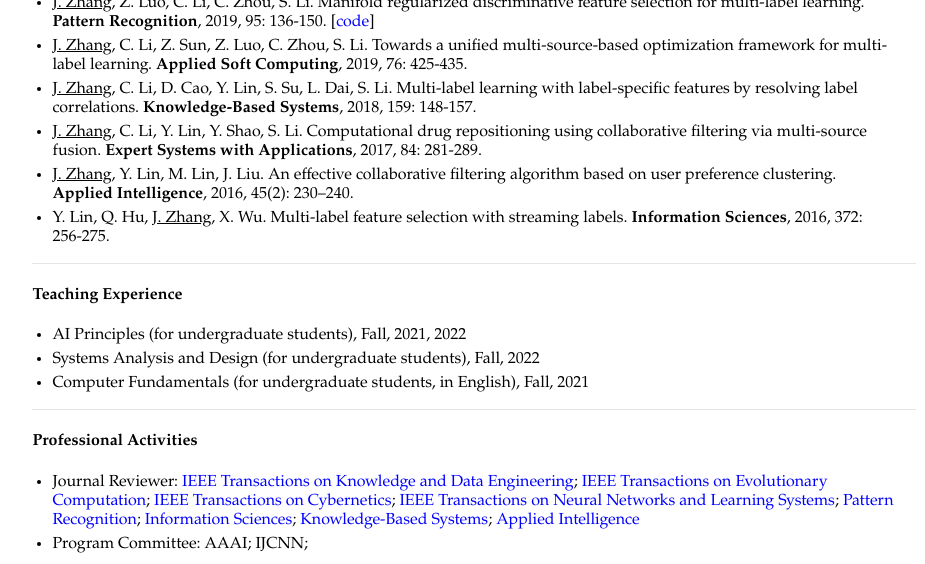
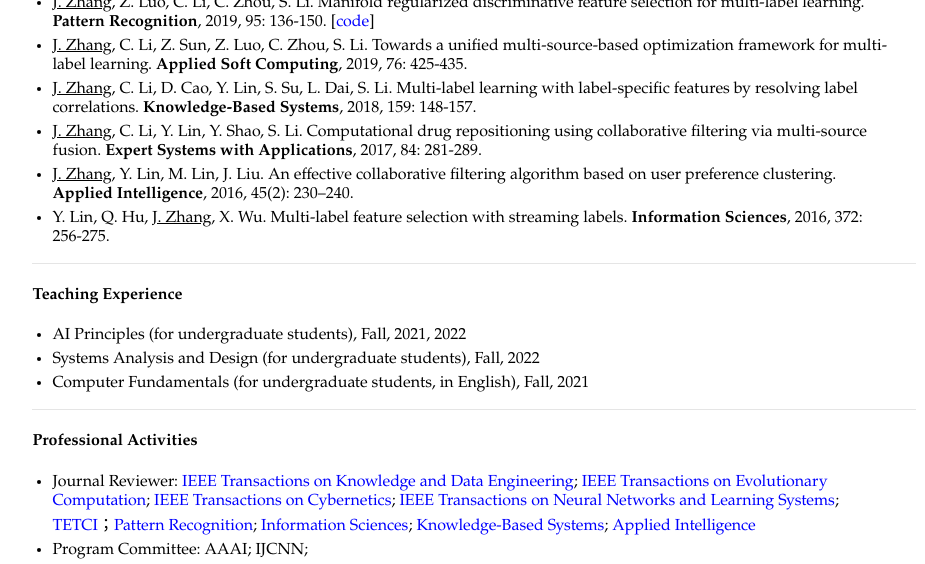
Before and after one commit to jiazhang-ml/jiazhang-ml.github.io, a Jekyll site: the page built from index.md, in a window 1280 px wide and 900 px high, scrolled down 778 px, cut to the strip 0-564 px from the top of the window. Shown: the whole strip, without its empty margins (166-1091 px from the left). Built offline with Jekyll 4.4.1, drawn with Linux system fonts in a browser that asks for light colours.

Commit message:
Update index.md

```diff
--- a/index.md
+++ b/index.md
@@ -43,5 +43,5 @@ I received the Ph.D. degree from the School of Informatics, Xiamen University, X
 ---
 
 #### Professional Activities
-* Journal Reviewer: [IEEE Transactions on Knowledge and Data Engineering](https://mc.manuscriptcentral.com/tkde-cs); [IEEE Transactions on Evolutionary Computation](https://mc.manuscriptcentral.com/tevc-ieee); [IEEE Transactions on Cybernetics](https://mc.manuscriptcentral.com/cyb-ieee); [IEEE Transactions on Neural Networks and Learning Systems](https://mc.manuscriptcentral.com/tnnls); [Pattern Recognition](https://www.journals.elsevier.com/pattern-recognition/); [Information Sciences](https://www.journals.elsevier.com/information-sciences); [Knowledge-Based Systems](https://www.journals.elsevier.com/knowledge-based-systems); [Applied Intelligence](https://www.editorialmanager.com/apin/Default.aspx)
+* Journal Reviewer: [IEEE Transactions on Knowledge and Data Engineering](https://mc.manuscriptcentral.com/tkde-cs); [IEEE Transactions on Evolutionary Computation](https://mc.manuscriptcentral.com/tevc-ieee); [IEEE Transactions on Cybernetics](https://mc.manuscriptcentral.com/cyb-ieee); [IEEE Transactions on Neural Networks and Learning Systems](https://mc.manuscriptcentral.com/tnnls); [TETCI](https://mc.manuscriptcentral.com/tetci-ieee)；[Pattern Recognition](https://www.journals.elsevier.com/pattern-recognition/); [Information Sciences](https://www.journals.elsevier.com/information-sciences); [Knowledge-Based Systems](https://www.journals.elsevier.com/knowledge-based-systems); [Applied Intelligence](https://www.editorialmanager.com/apin/Default.aspx)
 * Program Committee: AAAI; IJCNN;
```
